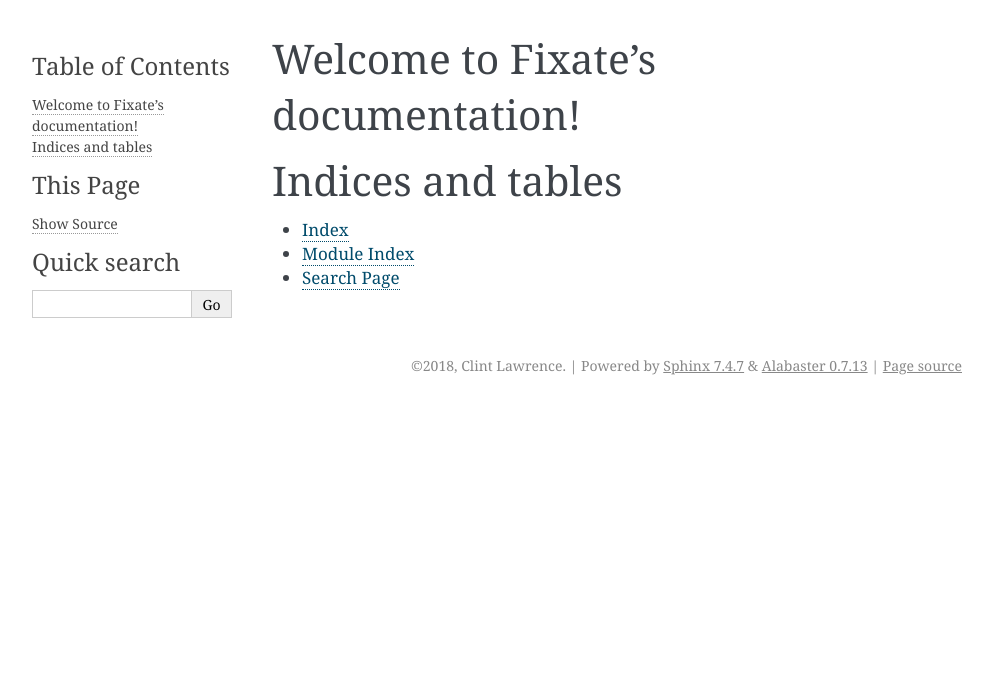
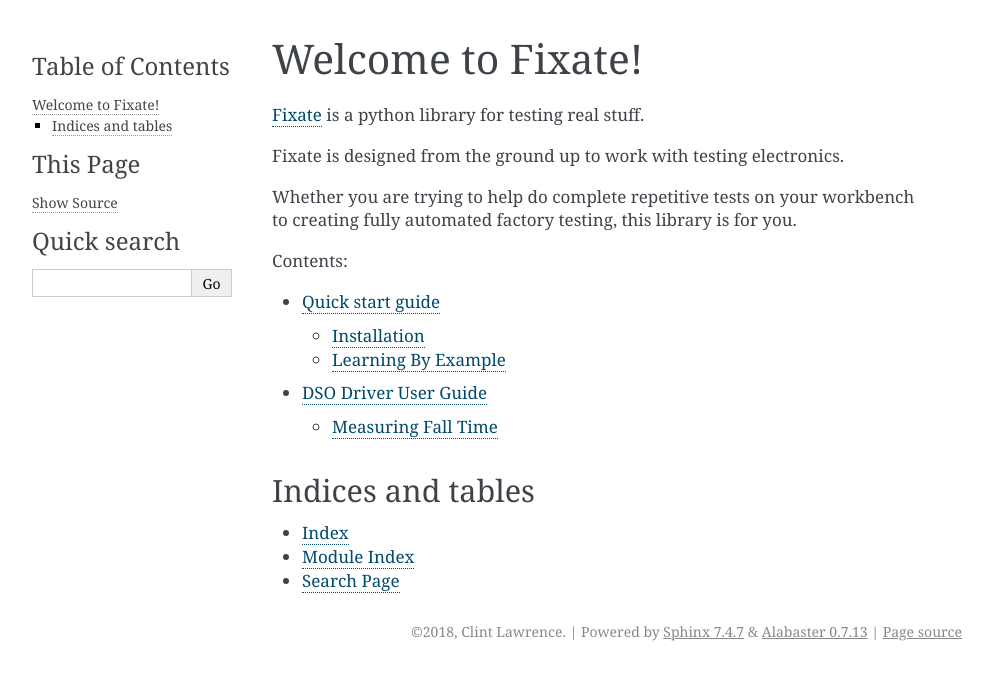
Before and after one commit to PyFixate/Fixate, a Sphinx documentation site: the page built from docs/source/index.rst, in a window 1280 px wide. Shown: the top 680 px of the page, without its empty margins (148-1141 px from the left). Built offline with Sphinx 7.4.7, drawn with Linux system fonts in a browser that asks for light colours.

Commit message:
Basic Quick Guide WIP

```diff
--- a/docs/source/DSO Driver Guide.rst
+++ b/docs/source/DSO Driver Guide.rst
@@ -1,5 +1,5 @@
 ====================
-DSO Drive User Guide
+DSO Driver User Guide
 ====================
 
 
@@ -8,6 +8,8 @@
 -------------------
 
 To measure signal fall time:
+
 - Set trigger level
 - Set DSO to single mode using dso.single()
-- Measure fall time using dso.measure.fall_time.ch1()		Change channel number
+- Measure fall time using dso.measure.fall_time.ch1()
+- Change channel number
--- a/docs/source/conf.py
+++ b/docs/source/conf.py
@@ -12,10 +12,12 @@
 # add these directories to sys.path here. If the directory is relative to the
 # documentation root, use os.path.abspath to make it absolute, like shown here.
 #
-# import os
-# import sys
-# sys.path.insert(0, os.path.abspath('.'))
+import os
+import sys
 
+sys.path.append(
+    os.path.join(os.path.dirname(__file__), '..', '..', 'src')
+)
 
 # -- Project information -----------------------------------------------------
 
@@ -38,7 +40,7 @@
 # Add any Sphinx extension module names here, as strings. They can be
 # extensions coming with Sphinx (named 'sphinx.ext.*') or your custom
 # ones.
-extensions = [
+extensions = ['sphinx.ext.autodoc'
 ]
 
 # Add any paths that contain templates here, relative to this directory.
--- a/docs/source/index.rst
+++ b/docs/source/index.rst
@@ -2,13 +2,26 @@
    sphinx-quickstart on Mon Oct  1 21:25:34 2018.
    You can adapt this file completely to your liking, but it should at least
    contain the root `toctree` directive.
+==================================
+Welcome to Fixate!
+==================================
 
-Welcome to Fixate's documentation!
-==================================
+`Fixate <http://www.pyfixate.com>`_ is a python library for testing real stuff.
+
+
+Fixate is designed from the ground up to work with testing electronics.
+
+
+Whether you are trying to help do complete repetitive tests on your workbench to creating fully automated factory testing, this library is for you.
+
+
 
 .. toctree::
    :maxdepth: 2
    :caption: Contents:
+
+   quickstart
+   DSO Driver Guide
 
 
 
```
Also changed, not shown: docs/source/quickstart.rst (added, +87 -0 lines), 1 other file.
